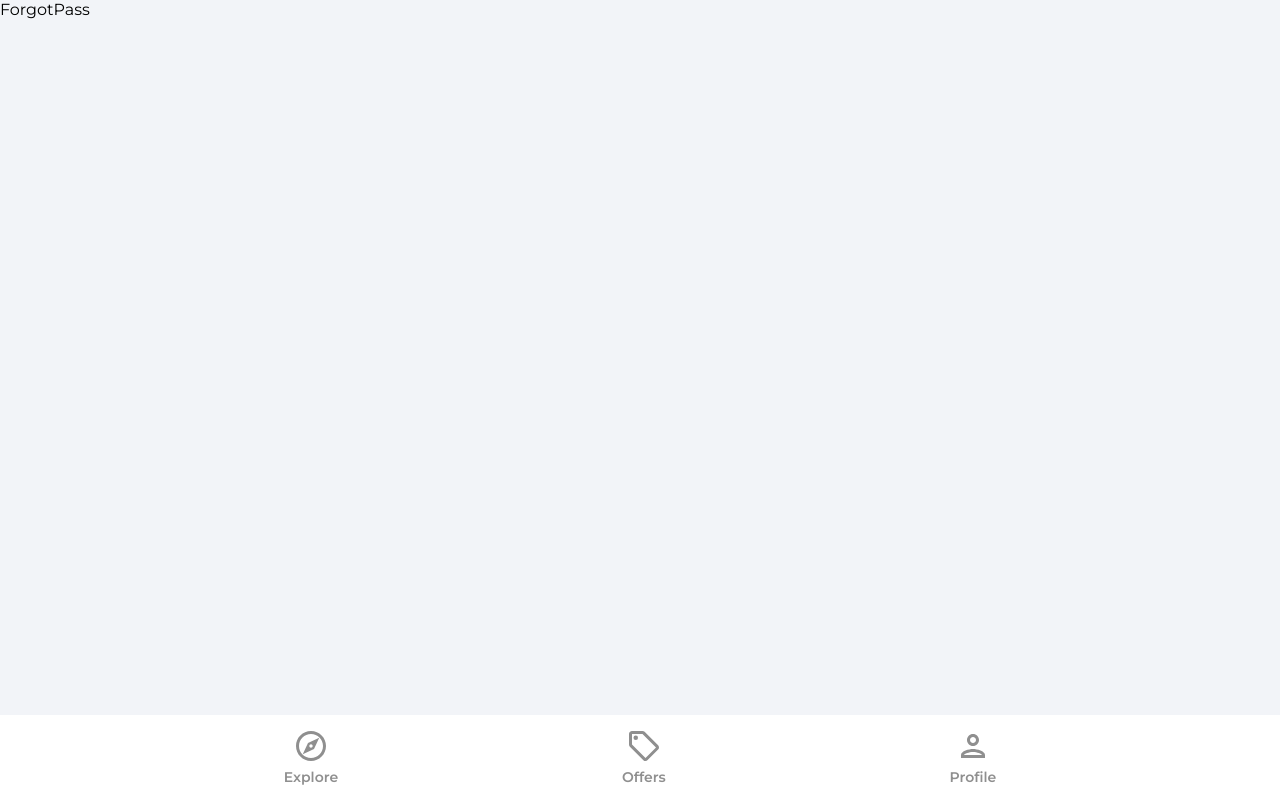
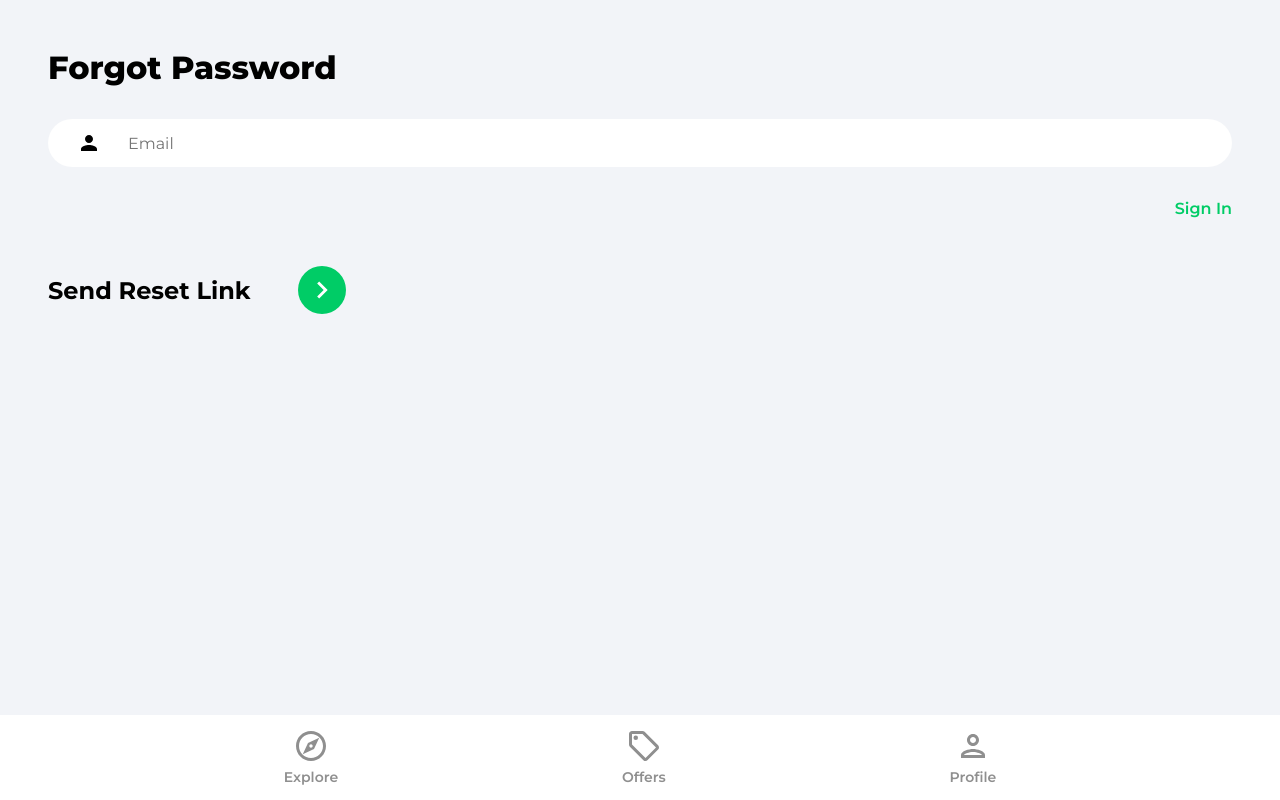
Before and after one commit to omar-zeineddine/property-marketplace, a React (Create React App) app: page /forgot-password in a window 1280 px wide. Built offline with nearby package versions, Linux system fonts and the light colour scheme; no server answers.

Commit message:
feat - add forgot password component

```diff
--- a/src/pages/ForgotPassword.jsx
+++ b/src/pages/ForgotPassword.jsx
@@ -1,5 +1,45 @@
+import { useState } from "react";
+import { Link } from "react-router-dom";
+import { getAuth, sendPasswordResetEmail } from "firebase/auth";
+import { toast } from "react-toastify";
+import { ReactComponent as ArrowRightIcon } from "../assets/svg/keyboardArrowRightIcon.svg";
+
 const ForgotPassword = () => {
-  return <div>ForgotPass</div>;
+  const [email, setEmail] = useState("");
+
+  const handleChange = (e) => {};
+
+  const handleSubmit = (e) => {};
+
+  return (
+    <div className="pageContainer">
+      <header>
+        <p className="pageHeader">Forgot Password</p>
+      </header>
+      <main>
+        <form onSubmit={handleSubmit}>
+          <input
+            type="email"
+            id="email"
+            className="emailInput"
+            placeholder="Email"
+            value={email}
+            onChange={handleChange}
+          />
+          <Link className="forgotPasswordLink" to="/sign-in">
+            Sign In
+          </Link>
+
+          <div className="signInBar">
+            <div className="signInText">Send Reset Link</div>
+            <button className="signInButton">
+              <ArrowRightIcon fill="#fff" width="34px" height="34px" />
+            </button>
+          </div>
+        </form>
+      </main>
+    </div>
+  );
 };
 
 export default ForgotPassword;
```
